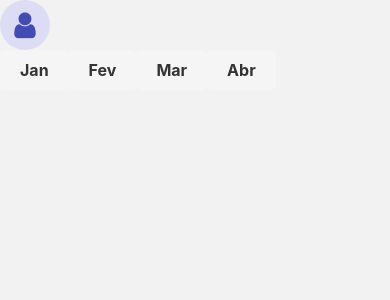
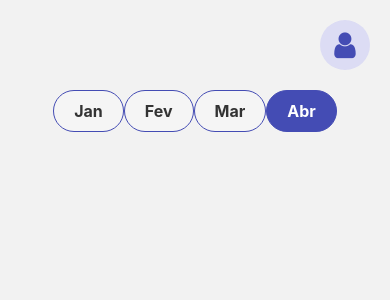
Before and after one commit to ICEI-PUC-Minas-PMV-ADS/PMV-ADS-2023-1-E3-PROJ-MOV-T3-Time5-MinhasEconomias, a React Native app in the folder src/minhasEconomias/: screen /Home in a window 390 px wide. Shown: the top 300 px of the page. Built offline with nearby package versions, Linux system fonts and the light colour scheme.

Commit message:
fix: ajustando elementos tela home.

```diff
--- a/src/minhasEconomias/src/pages/Home/index.tsx
+++ b/src/minhasEconomias/src/pages/Home/index.tsx
@@ -5,22 +5,22 @@ import {Avatar} from 'react-native-elements';
 import styles from './styles';
 
 const Home = () => {
-  const [selectedOption, setSelectedOption] = useState(null);
+  const [selectedOption, setSelectedOption] = useState(3);
 
-  const handleOptionPress = optionIndex => {
+  const handleOptionPress = (optionIndex: number) => {
     setSelectedOption(optionIndex);
   };
 
   const options = [
-    {label: 'Jan', value: 'option1'},
-    {label: 'Fev', value: 'option2'},
-    {label: 'Mar', value: 'option3'},
-    {label: 'Abr', value: 'option4'},
+    {label: 'Jan', value: 'jan'},
+    {label: 'Fev', value: 'fev'},
+    {label: 'Mar', value: 'mar'},
+    {label: 'Abr', value: 'abr'},
   ];
 
   return (
-    <View >
-      <TouchableOpacity>
+    <View style={styles.container}>
+      <View style={styles.rightContainer}>
         <Avatar
           size="medium" // tamanho do Avatar
           rounded // Avatar em formato de círculo
@@ -32,7 +32,7 @@ const Home = () => {
           }} // ícone do Avatar
           overlayContainerStyle={styles.avatarContainer} // cor de fundo do Avatar
         />
-      </TouchableOpacity>
+      </View>
 
       <View style={styles.optionsContainer}>
         {options.map((option, index) => (
--- a/src/minhasEconomias/src/pages/Home/styles.ts
+++ b/src/minhasEconomias/src/pages/Home/styles.ts
@@ -8,27 +8,29 @@ const styles = StyleSheet.create({
     backgroundColor: '#dcdcf4',
   },
   container: {
-    flex: 1,
-    flexDirection: 'row',
+    flexDirection: 'column',
   },
   rightContainer: {
-    flex: 1,
+    flexDirection: 'row',
     justifyContent: 'flex-end',
     alignItems: 'flex-end',
-    paddingRight: 20,
+    padding: 20,
   },
   optionsContainer: {
     flexDirection: 'row',
+    justifyContent: 'center',
     alignItems: 'center',
   },
   optionButton: {
     backgroundColor: '#f5f5f5',
     paddingHorizontal: 20,
     paddingVertical: 10,
-    borderRadius: 5,
+    borderRadius: 80,
+    borderWidth: 1,
+    borderColor: '#444cb4',
   },
   selectedOptionButton: {
-    backgroundColor: '#ccc',
+    backgroundColor: '#444cb4',
   },
   optionButtonText: {
     color: '#333',
```
